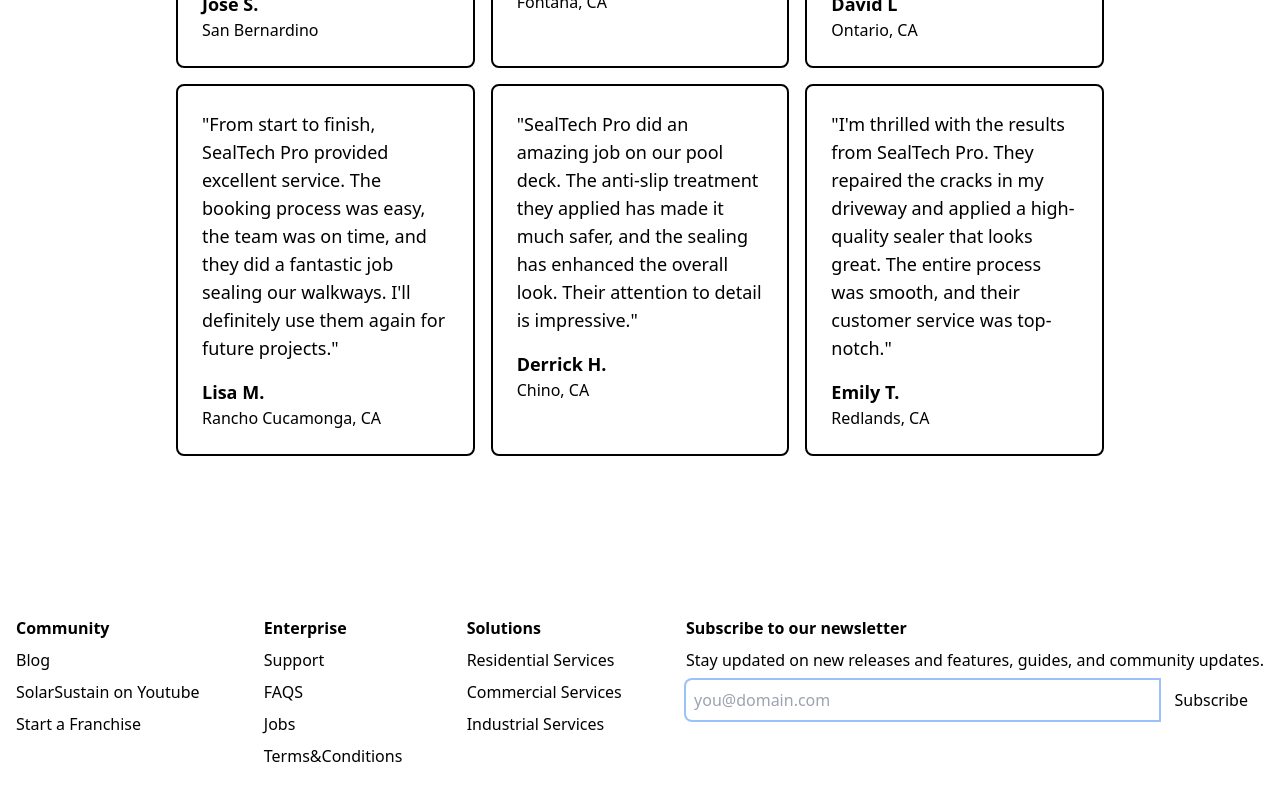
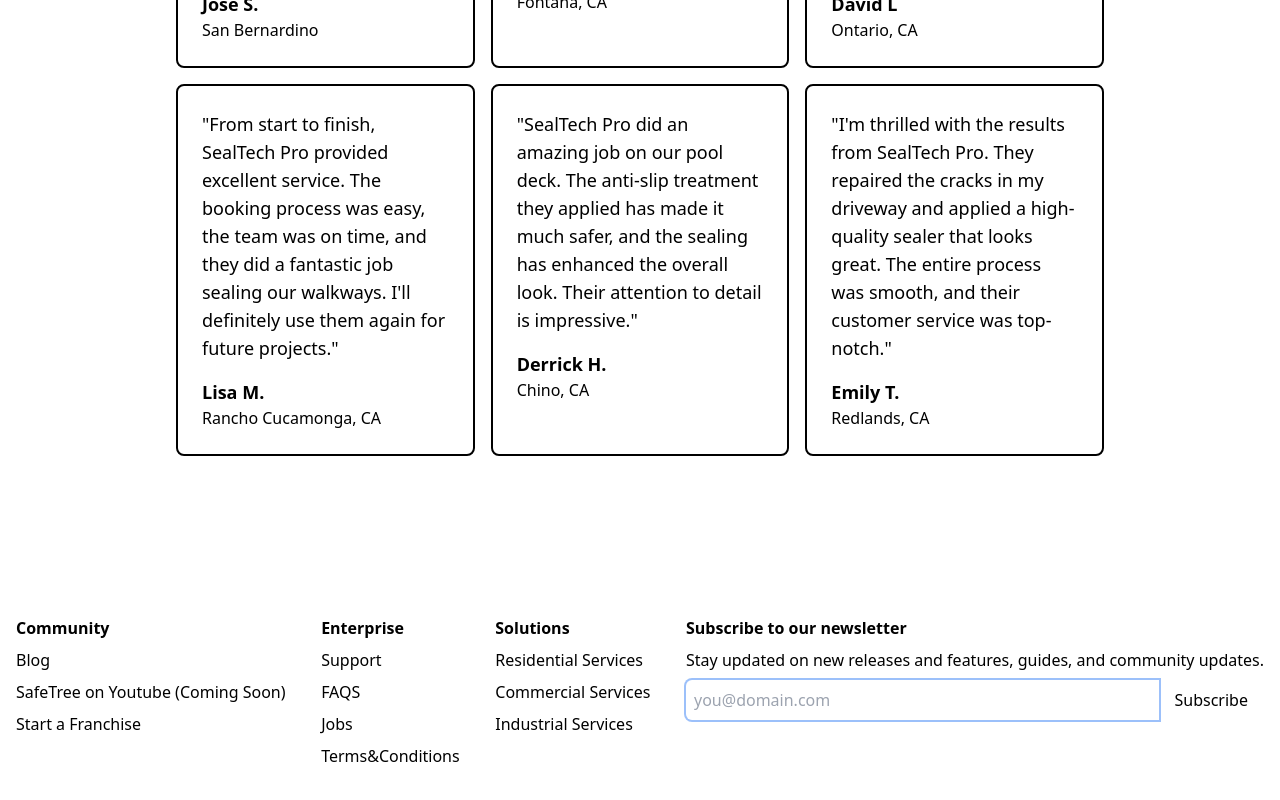
Before and after one commit to gerardojgarcia/safetree_services, a Nuxt app: page / in a window 1280 px wide. Shown: the part 9604-10404 px from the top of the page. Built offline with nearby package versions, Linux system fonts and the light colour scheme.

Commit message:
updated foooter

```diff
--- a/components/TheFooter.vue
+++ b/components/TheFooter.vue
@@ -16,7 +16,7 @@
                     >Blog</NuxtLink
                 >
                 <NuxtLink href="#" class="hover:underline hover:text-blue-400"
-                    >SolarSustain on Youtube</NuxtLink
+                    >SafeTree on Youtube (Coming Soon)</NuxtLink
                 >
                 <NuxtLink href="#" class="hover:underline hover:text-blue-400"
                     >Start a Franchise</NuxtLink
```
